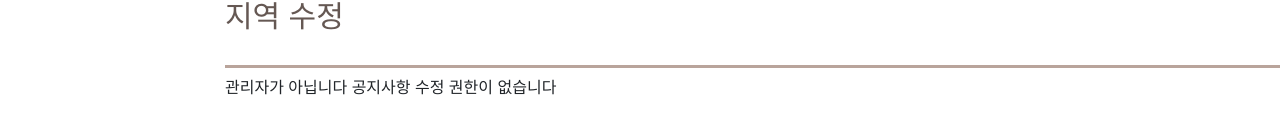
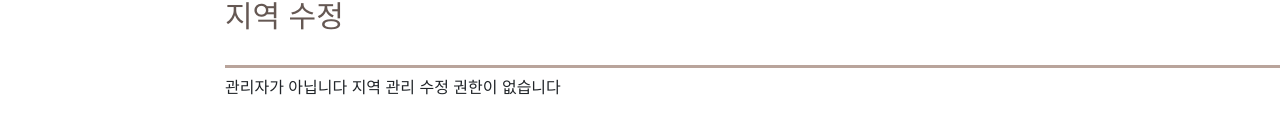
Before and after one commit to Teddybear-6/Front_ToeGeunGil, a React (Create React App) app in the folder toegeungil/: page /service/local/1/modify in a window 1280 px wide. Shown: the part 580-714 px from the top of the page. Built offline with nearby package versions, Linux system fonts and the light colour scheme; no server answers; the HTML template or start-up script is replaced by a standard one.

Commit message:
지역 관리 관리자 권한 설정 수정

```diff
--- a/toegeungil/src/public/local/components/LocalList.js
+++ b/toegeungil/src/public/local/components/LocalList.js
@@ -89,7 +89,7 @@ function LocalList() {
                                     </Link>
                                 </table>
                             ) : (
-                                <p>관리자가 아닙니다 공지사항 수정 권한이 없습니다</p>
+                                <p>관리자가 아닙니다 지역 관리 권한이 없습니다</p>
                             )}
                         </>
                     ) : "지역이 없습니다"
--- a/toegeungil/src/public/local/pages/LocalModify.js
+++ b/toegeungil/src/public/local/pages/LocalModify.js
@@ -51,7 +51,7 @@ function LocalModify() {
                 alert("지역 수정 중 오류가 발생하였습니다");
             })
         }else{
-            alert("관리자가 아닙니다 공지사항 작성 권한이 없습니다");
+            alert("관리자가 아닙니다 지역 관리 수정 권한이 없습니다");
         }
 
     }
@@ -70,7 +70,7 @@ function LocalModify() {
                         />
                     </div>
                 ) : (
-                    <p>관리자가 아닙니다 공지사항 수정 권한이 없습니다</p>
+                    <p>관리자가 아닙니다 지역 관리 수정 권한이 없습니다</p>
                 )}
                 {!user ? null : (user.auth[0] == 'ADMIN') ?
                     <div className="local-button">
--- a/toegeungil/src/public/local/pages/LocalWrite.js
+++ b/toegeungil/src/public/local/pages/LocalWrite.js
@@ -62,7 +62,7 @@ function LocalWrite() {
                         />
                     </div>
                 ) : (
-                    <p>관리자가 아닙니다 공지사항 수정 권한이 없습니다</p>
+                    <p>관리자가 아닙니다 지역 관리 작성 권한이 없습니다</p>
                 )}
             </div>
             {!user ? null : (user.auth[0] == 'ADMIN') ?
```
